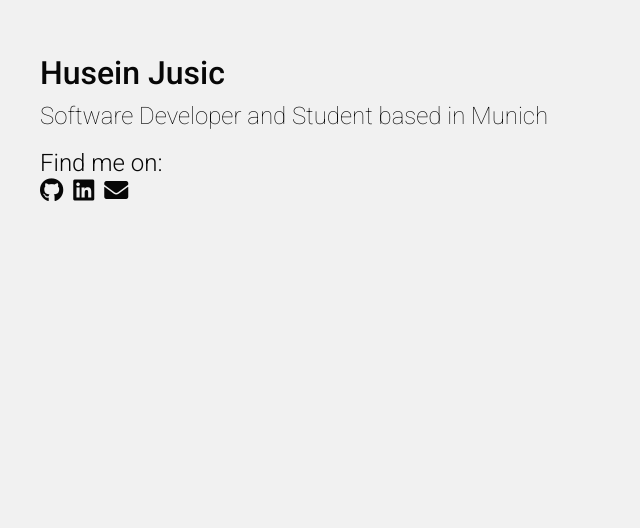
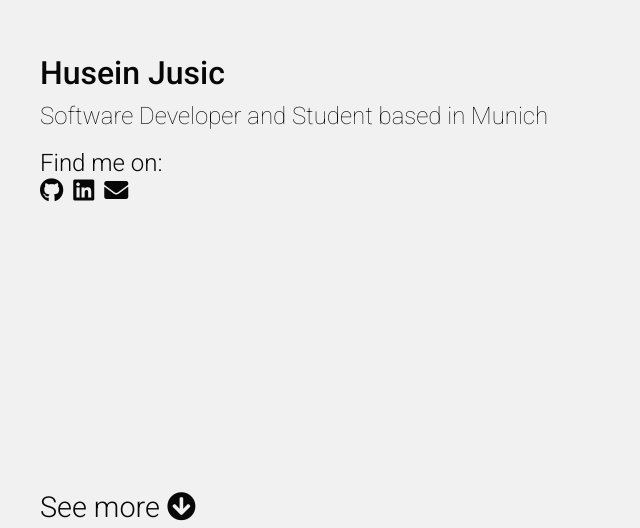
Before and after one commit to HuseinJusic/profile, a website built with webpack: page src/index.html in a window 1280 px wide. Shown: the part 276-804 px from the top of the page, without its empty margins (0-640 px from the left). Built offline with nearby package versions, Linux system fonts and the light colour scheme.

Commit message:
fix: mobile view

```diff
--- a/src/styles/main.scss
+++ b/src/styles/main.scss
@@ -32,7 +32,7 @@ body{
     }
 
     .hide-mobile{
-        display: none !important;
+        display: block !important;
     }
 
 }
```
